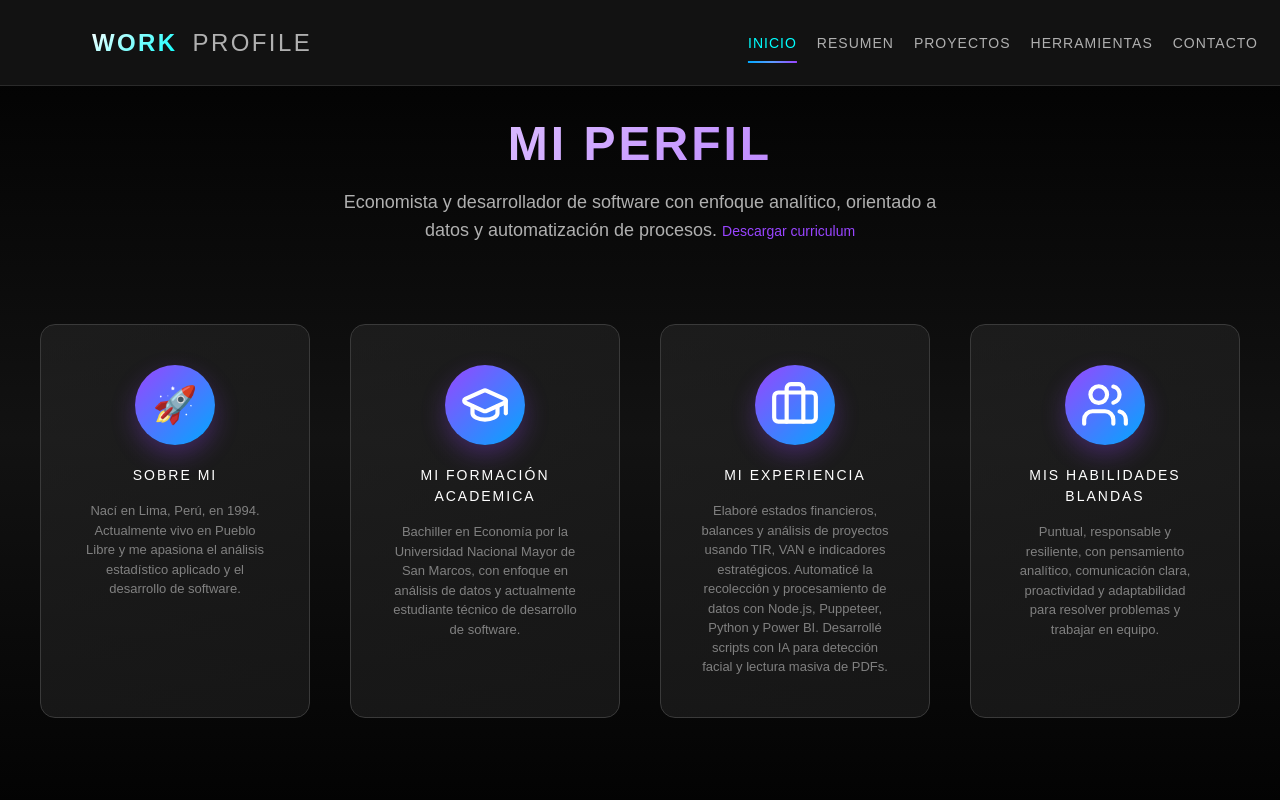
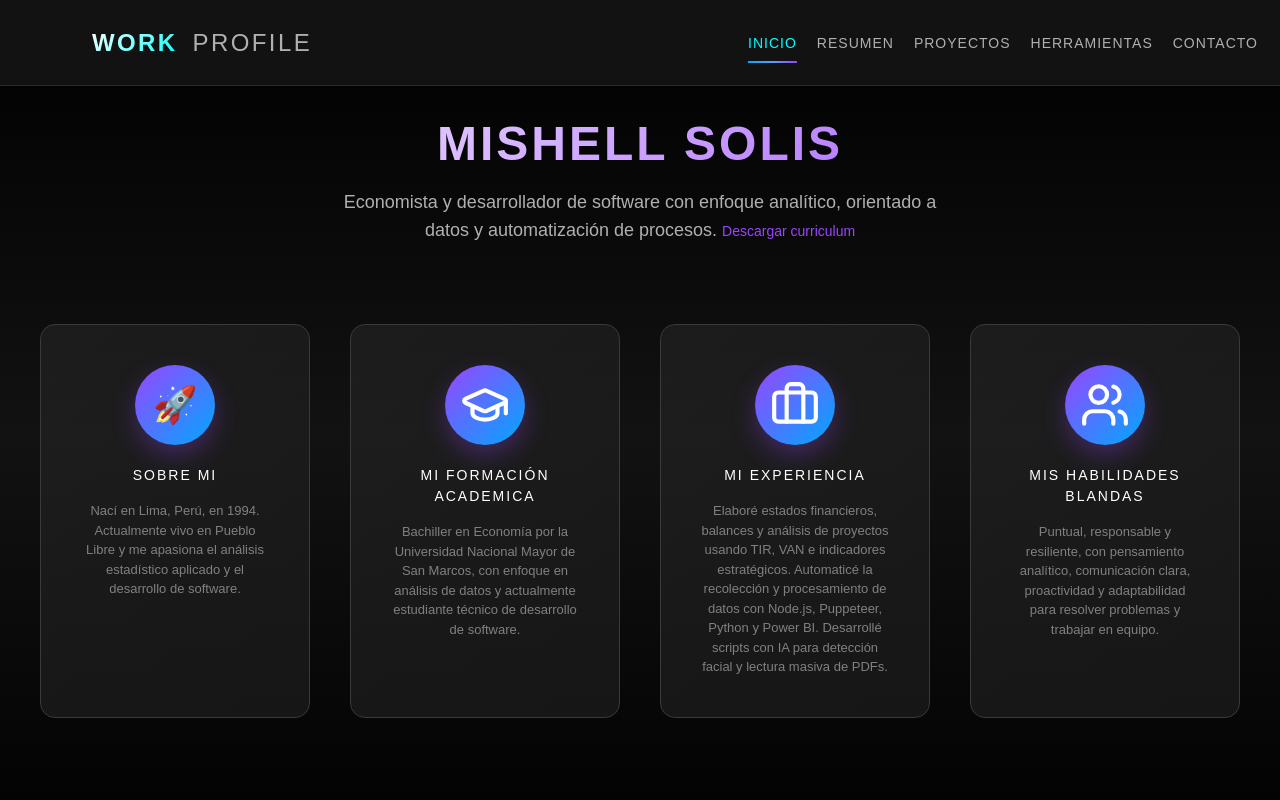
Before and after one commit to mishell1234/FreeProyect, a Next.js app: page / in a window 1280 px wide. Shown: the top 800 px of the page. Built offline with nearby package versions, Linux system fonts and the light colour scheme.

Commit message:
Fixed: Name in home page

```diff
--- a/src/app/page.tsx
+++ b/src/app/page.tsx
@@ -11,7 +11,7 @@ export default function Home() {
     <>
       <section className="seccionInicio">
         <div className="text-center mb-[80px]">
-            <h2 className="tituloInicio md:text-5xl text-2xl">Mi Perfil</h2>
+            <h2 className="tituloInicio md:text-5xl text-2xl">Mishell Solis</h2>
             <p className="subtituloInicio md:text-lg text-sm">Economista y desarrollador de software con enfoque analítico,
               orientado a datos y automatización de procesos. <a className="linkInicio md:text-sm text-xs" href="/MishellSolis_cv.pdf" download="MishellSolis_cv.pdf" rel="nofollow" target="_blank">Descargar curriculum</a></p>
         </div>
```
